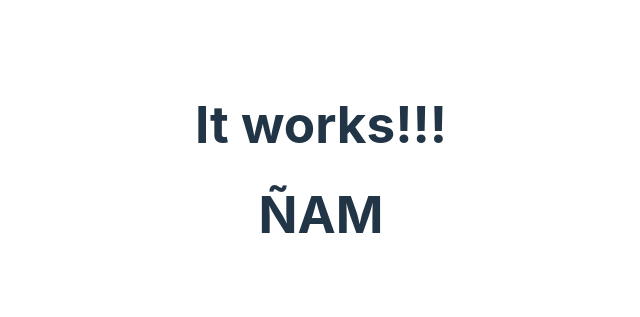
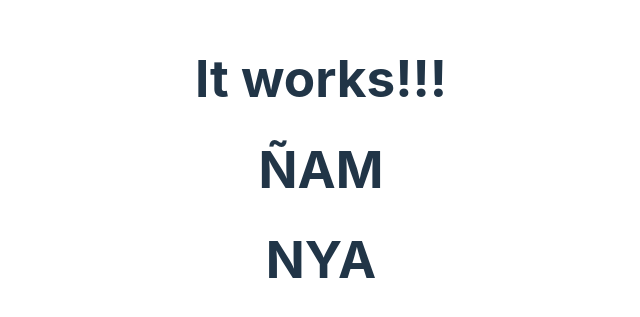
Before and after one commit to DivorcedLance/gh-actions-deploy-test, a React (Vite) app: page / in a window 1280 px wide. Shown: the part 231-548 px from the top of the page, without its empty margins (319-959 px from the left). Built offline with nearby package versions, Linux system fonts and the light colour scheme.

Commit message:
Change App.jsx

```diff
--- a/src/App.jsx
+++ b/src/App.jsx
@@ -6,6 +6,7 @@ function App() {
     <>
       <h1>It works!!!</h1>
       <h1>ÑAM</h1>
+      <h1>NYA</h1>
     </>
   )
 }
```
